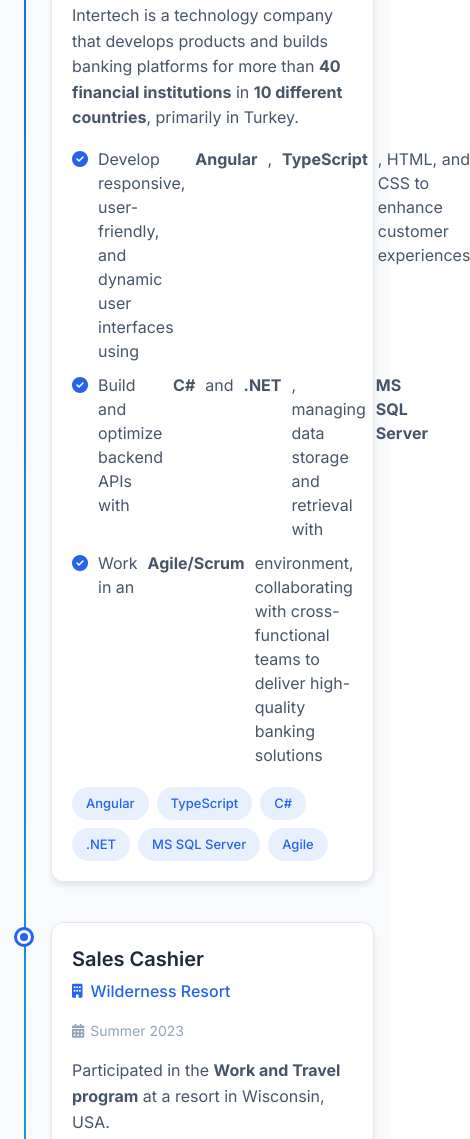
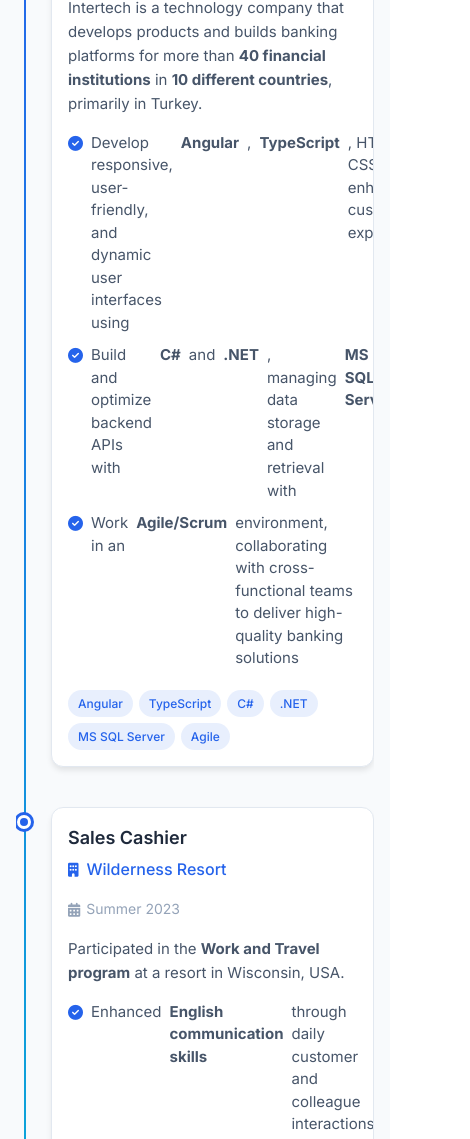
Before and after one commit to furkanelmas/furkan-elmas, a plain HTML site: page index.html in a window 390 px wide. Shown: the part 2382-3521 px from the top of the page, 470 px wide, since content can reach past the window. Drawn offline with Linux system fonts and the light colour scheme.

Commit message:
Fix mobile responsive issues for timeline cards

```diff
--- a/style.css
+++ b/style.css
@@ -38,6 +38,11 @@
 html {
   scroll-behavior: smooth;
   scroll-padding-top: 80px;
+  overflow-x: hidden;
+}
+
+body {
+  overflow-x: hidden;
 }
 
 body {
@@ -494,11 +499,16 @@ img {
   box-shadow: var(--shadow-md);
   border: 1px solid var(--border-color);
   transition: var(--transition);
+  overflow: hidden;
+  word-wrap: break-word;
+  overflow-wrap: break-word;
 }
 
-.timeline-content:hover {
-  box-shadow: var(--shadow-lg);
-  transform: translateX(5px);
+@media (min-width: 769px) {
+  .timeline-content:hover {
+    box-shadow: var(--shadow-lg);
+    transform: translateX(5px);
+  }
 }
 
 .timeline-header {
@@ -555,6 +565,8 @@ img {
   color: var(--text-secondary);
   margin-bottom: 10px;
   line-height: 1.5;
+  word-wrap: break-word;
+  overflow-wrap: break-word;
 }
 
 .timeline-highlights li:last-child {
@@ -921,12 +933,18 @@ img {
     flex-direction: column;
   }
 
+  .timeline {
+    max-width: 100%;
+    overflow: hidden;
+  }
+
   .timeline::before {
     left: 8px;
   }
 
   .timeline-item {
     padding-left: 35px;
+    max-width: 100%;
   }
 
   .timeline-marker {
@@ -937,6 +955,23 @@ img {
 
   .timeline-header {
     flex-direction: column;
+  }
+
+  .timeline-content {
+    max-width: 100%;
+    overflow: hidden;
+  }
+
+  .timeline-title {
+    font-size: 1.25rem;
+    word-wrap: break-word;
+    overflow-wrap: break-word;
+  }
+
+  .timeline-description,
+  .timeline-highlights li {
+    word-wrap: break-word;
+    overflow-wrap: break-word;
   }
 
   .skills-grid {
@@ -976,12 +1011,36 @@ img {
     font-size: 2rem;
   }
 
+  .timeline {
+    max-width: 100%;
+  }
+
   .timeline-content {
-    padding: 20px;
+    padding: 16px;
+    max-width: 100%;
   }
 
   .timeline-title {
-    font-size: 1.25rem;
+    font-size: 1.125rem;
+    word-wrap: break-word;
+  }
+
+  .timeline-description {
+    font-size: 0.938rem;
+  }
+
+  .timeline-highlights li {
+    font-size: 0.938rem;
+    gap: 8px;
+  }
+
+  .timeline-tags {
+    gap: 6px;
+  }
+
+  .tag {
+    padding: 4px 10px;
+    font-size: 0.75rem;
   }
 
   .contact-item {
```
